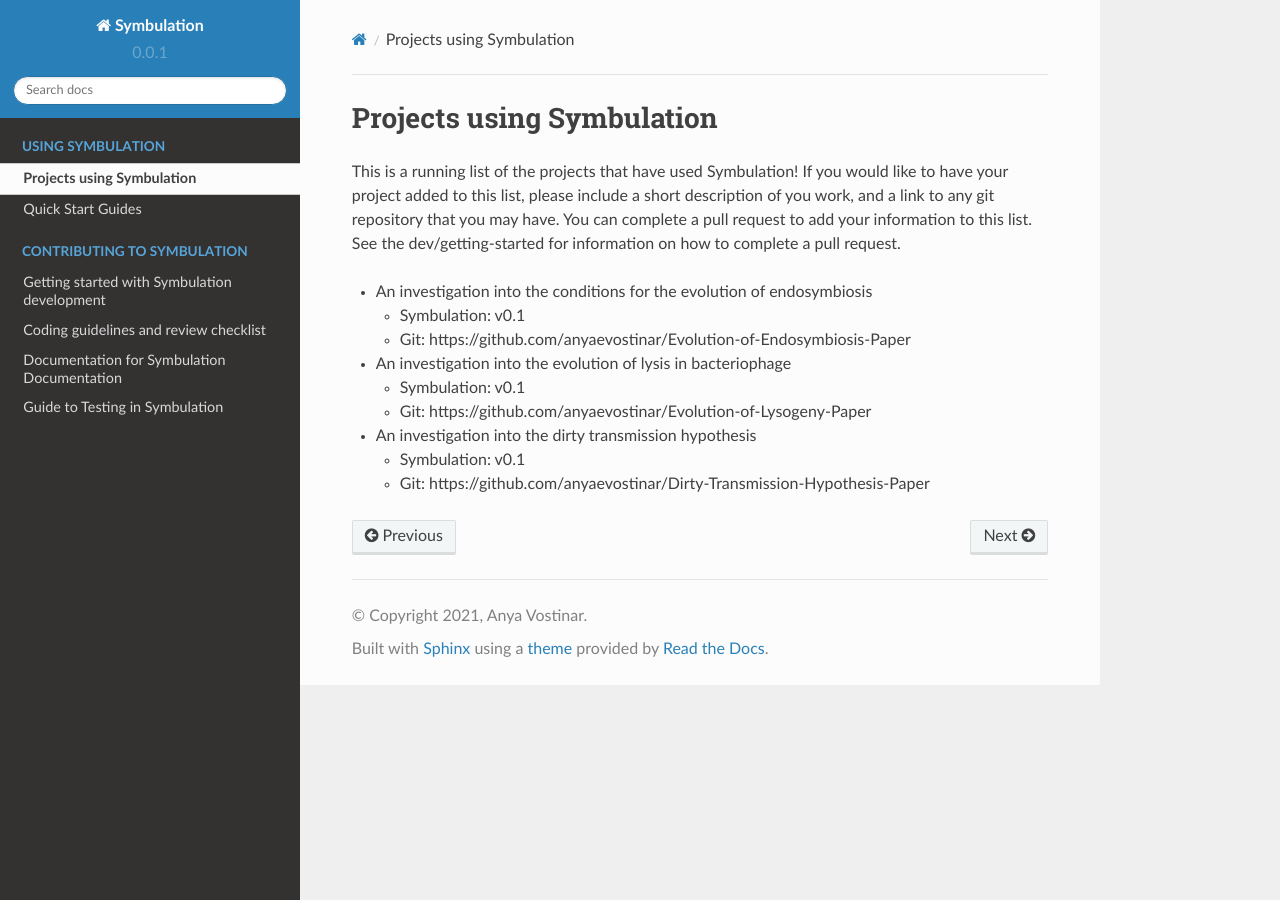
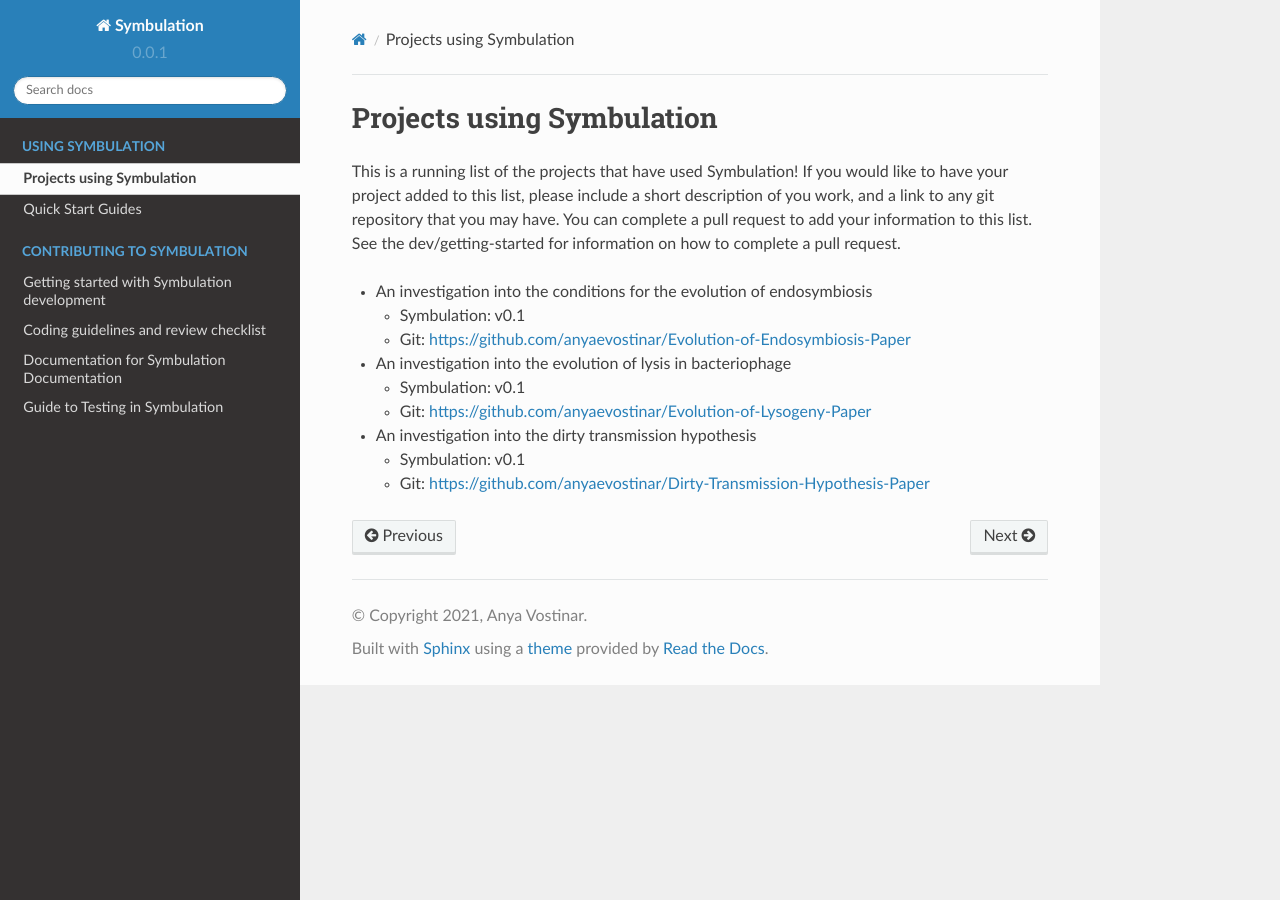
Before and after one commit to anyaevostinar/SymbulationEmp, a Sphinx documentation site: the page built from docs/projects/index.md, in a window 1280 px wide. Built offline with Sphinx 7.4.7 and the Read the Docs theme 2.0.0, drawn with Linux system fonts in a browser that asks for light colours; pages that are not in the unit, such as notebooks, are missing from menus; some of the changed lines change nothing that is shown.

Commit message:
fixed links to the git repos

```diff
--- a/docs/projects/index.md
+++ b/docs/projects/index.md
@@ -10,12 +10,12 @@ request.
  * An investigation into the conditions for the evolution of
  endosymbiosis
     * Symbulation: v0.1
-    * Git: https://github.com/anyaevostinar/Evolution-of-Endosymbiosis-Paper
+    * Git: [https://github.com/anyaevostinar/Evolution-of-Endosymbiosis-Paper](https://github.com/anyaevostinar/Evolution-of-Endosymbiosis-Paper)
 
  * An investigation into the evolution of lysis in bacteriophage
     * Symbulation: v0.1
-    * Git: https://github.com/anyaevostinar/Evolution-of-Lysogeny-Paper
+    * Git: [https://github.com/anyaevostinar/Evolution-of-Lysogeny-Paper](https://github.com/anyaevostinar/Evolution-of-Lysogeny-Paper)
 
  * An investigation into the dirty transmission hypothesis
     * Symbulation: v0.1
-    * Git: https://github.com/anyaevostinar/Dirty-Transmission-Hypothesis-Paper
+    * Git: [https://github.com/anyaevostinar/Dirty-Transmission-Hypothesis-Paper](https://github.com/anyaevostinar/Dirty-Transmission-Hypothesis-Paper)
```
